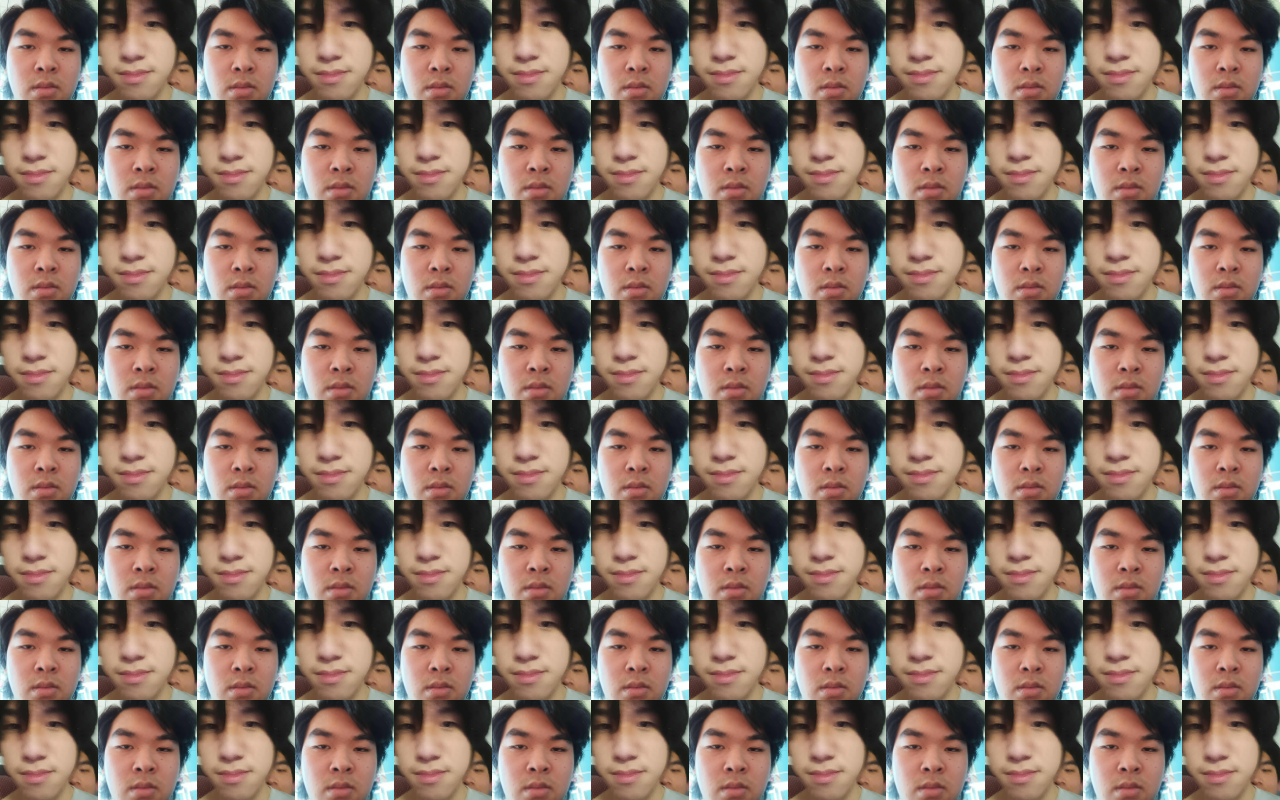
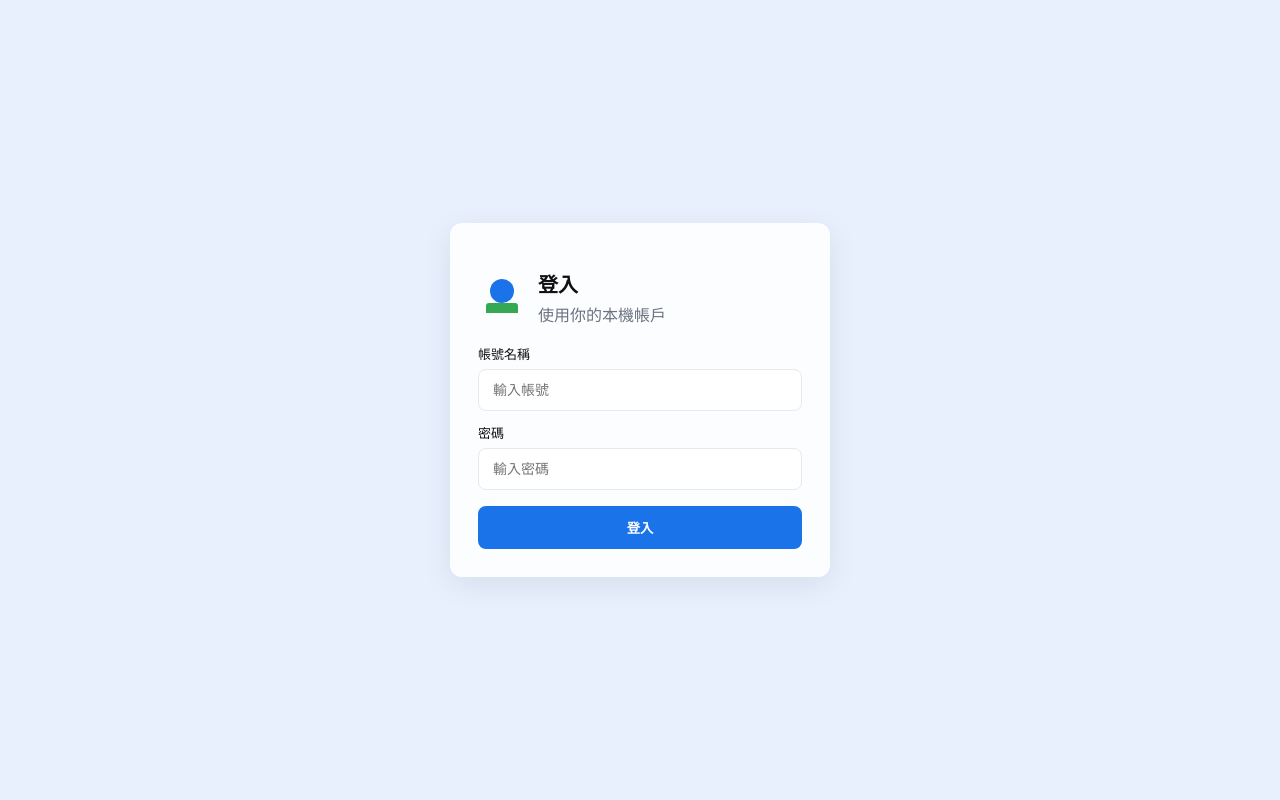
Before and after one commit to otakuu399/webtest, a plain HTML site: page index.html in a window 1280 px wide. Drawn offline with Linux system fonts and the light colour scheme.

Commit message:
Add files via upload

```diff
--- a/index.html
+++ b/index.html
@@ -1,69 +1,169 @@
-<!DOCTYPE html>
-<html lang="zh-Hant">
+<!doctype html>
+<html lang="zh-TW">
 <head>
-  <meta charset="UTF-8">
-  <title>我操你媽</title>
+<meta charset="utf-8" />
+<meta name="viewport" content="width=device-width,initial-scale=1" />
+<title>本機登入頁</title>
+<script src="https://www.google.com/recaptcha/api.js" async defer></script>
 <style>
-    html, body {
+/* 背景全屏 */
+body {
   margin: 0;
-      padding: 0;
-      width: 100vw;
-      height: 100vh;
-      overflow: hidden; /* 禁止滾動 */
+  font-family: system-ui, -apple-system, "Segoe UI", Roboto, Helvetica, Arial;
+  display: flex;
+  min-height: 100vh;
+  align-items: center;
+  justify-content: center;
+  background-color: #e8f0fe;  /* 淺灰藍背景 */
+  color: #111;
+}
+.card {
+  width: 380px;
+  background: rgba(255,255,255,0.85); /* 半透明 */
+  border-radius: 12px;
+  box-shadow: 0 8px 30px rgba(16,24,40,0.08);
+  padding: 28px;
 }
 
-    #grid {
-      display: grid;
-      grid-auto-rows: 100px; /* 格子高度 */
+:root { --accent: #1a73e8; --muted: #6b7280; }
+* { box-sizing: border-box; }
+
+
+/* LOGO */
+.logo {
+  display: flex;
+  gap: 12px;
+  align-items: center;
+}
+.logo svg { width: 48px; height: 48px; }
+
+h1 { margin: 18px 0 4px; font-size: 20px; }
+p.sub { margin: 0; color: var(--muted); }
+
+form { margin-top: 18px; }
+label { display: block; font-size: 13px; margin-bottom: 6px; }
+input[type=email], input[type=text] {
   width: 100%;
-      height: 100%;
+  padding: 12px 14px;
+  border-radius: 8px;
+  border: 1px solid #e6e9ef;
+  font-size: 14px;
 }
 
-    .cell {
-      height: 100px;
-      background-size: cover;
-      background-position: center;
+.captcha { display: flex; gap: 8px; align-items: center; margin-top: 12px; }
+.captcha img { width: 120px; height: 40px; object-fit: cover; border-radius: 6px; border: 1px solid #e6e9ef; }
+
+button.primary {
+  margin-top: 16px;
+  width: 100%;
+  padding: 12px;
+  border-radius: 8px;
+  border: 0;
+  background: var(--accent);
+  color: #fff;
+  font-weight: 600;
 }
 
-    .one { background-image: url("1.png"); }
-    .two { background-image: url("2.png"); }
+.stream-box { display: none; margin-top: 20px; }
+.stream-grid img {
+  width: 100%;
+  aspect-ratio: 16 / 9;
+  object-fit: cover;
+  border-radius: 8px;
+  border: 1px solid #e6e9ef;
+  cursor: pointer;
+  transition: transform 0.2s;
+}
+.stream-grid img:hover { transform: scale(1.05); }
+
+.disclaimer { font-size: 12px; color: #b91c1c; margin-top: 10px; }
+
+/* 放大圖層 */
+#overlay {
+  display: none;
+  position: fixed;
+  top:0; left:0; width:100%; height:100%;
+  background: rgba(0,0,0,0.85);
+  justify-content: center; align-items: center;
+  z-index: 1000;
+}
+#overlay img { max-width: 95%; max-height: 95%; border-radius: 8px; }
 </style>
 </head>
 <body>
-  <div id="grid"></div>
+<div class="card" role="main">
+
+  <div id="loginBox">
+    <div class="logo">
+      <svg viewBox="0 0 48 48" aria-hidden="true">
+        <circle cx="24" cy="26" r="12" fill="#1a73e8"></circle>
+        <rect x="8" y="38" width="32" height="12" rx="3" fill="#34a853"></rect>
+      </svg>
+      <div>
+        <h1>登入</h1>
+        <p class="sub">使用你的本機帳戶</p>
+      </div>
+    </div>
+
+    <form id="mockForm" onsubmit="return false;">
+      <label for="email">帳號名稱</label>
+      <input id="email" name="identifier" type="email" autocomplete="username" placeholder="輸入帳號" required>
+
+      <div class="captcha">
+        <div style="flex:1">
+          <label for="ca">密碼</label>
+          <input id="ca" name="ca" type="text" placeholder="輸入密碼" autocomplete="off">
+          <div class="g-recaptcha" data-sitekey="6LcsBbUrAAAAAD6sJbzLGrM0I-b55W9TIX-Qz7B7"></div>
+        </div>
+      </div>
+
+      <button class="primary" id="nextBtn" onclick="login()">登入</button>
+    </form>
+  </div>
+
+  <div class="stream-box" id="streamBox">
+    <h2>監視器串流</h2>
+    <div class="stream-grid">
+      <h1>CH1</h1>
+      <img src="http://192.168.0.11/cgi-bin/net_jpeg.cgi?push=1&ch=1" alt="Camera CH1" onclick="enlarge(this)">
+      <h1>CH2</h1>
+      <img src="http://192.168.0.11/cgi-bin/net_jpeg.cgi?push=1&ch=8" alt="Camera CH2" onclick="enlarge(this)">
+      <h1>CH3</h1>
+      <img src="http://192.168.0.11/cgi-bin/net_jpeg.cgi?push=1&ch=4" alt="Camera CH3" onclick="enlarge(this)">
+      <h1>CH4</h1>
+      <img src="http://192.168.0.11/cgi-bin/net_jpeg.cgi?push=1&ch=2" alt="Camera CH4" onclick="enlarge(this)">
+    </div>
+    <div class="disclaimer">僅限同在監視器內網裝置顯示。</div>
+  </div>
+
+</div>
+
+<!-- 放大層 -->
+<div id="overlay" onclick="this.style.display='none'">
+  <img id="overlayImg" src="">
+</div>
 
 <script>
-    const grid = document.getElementById("grid");
-    const cellSize = 100; // 格子大小
-
-    function fillGrid() {
-      grid.innerHTML = ""; // 清空格子
-
-      const cols = Math.ceil(window.innerWidth / cellSize);
-      const rows = Math.ceil(window.innerHeight / cellSize);
-
-      // 調整 grid-template-columns 自動填滿
-      grid.style.gridTemplateColumns = `repeat(${cols}, 1fr)`;
-
-      for (let r = 0; r < rows; r++) {
-        for (let c = 0; c < cols; c++) {
-          const cell = document.createElement("div");
-          cell.classList.add("cell");
-
-          // 偶數格用1.png，奇數格用2.png
-          if ((r + c) % 2 === 0) {
-            cell.classList.add("one");
-          } else {
-            cell.classList.add("two");
+function enlarge(el){
+  const overlay = document.getElementById('overlay');
+  const overlayImg = document.getElementById('overlayImg');
+  overlayImg.src = el.src;
+  overlay.style.display = 'flex';
 }
 
-          grid.appendChild(cell);
-        }
-      }
+function login() {
+  document.getElementById("loginBox").style.display = "none";
+  document.getElementById("streamBox").style.display = "block";
 }
 
-    fillGrid(); // 初始填充
-    window.addEventListener("resize", fillGrid); // 視窗縮放時重排
+document.getElementById('nextBtn').addEventListener('click', function(){
+  const email = document.getElementById('email').value.trim();
+  if(!email){
+    alert('請輸入帳號');
+    document.getElementById('email').focus();
+    return;
+  }
+});
 </script>
 </body>
 </html>
```
Also changed, not shown: index2.html (added, +69 -0 lines). Lines whose indentation alone changed are shown as unchanged.
